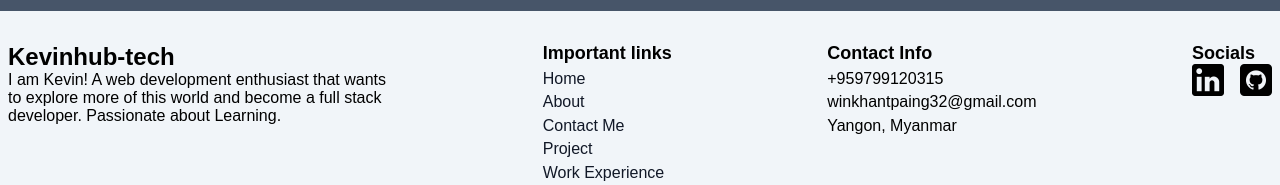
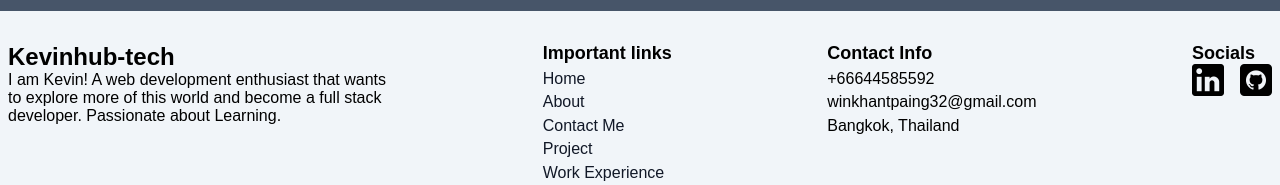
Before and after one commit to kevinhub-tech/kevinhub-tech_Portfolio, a React (Create React App) app: page / in a window 1280 px wide. Shown: the part 7205-7390 px from the top of the page. Built offline with nearby package versions, Linux system fonts and the light colour scheme; a web font is replaced by a local one.

Commit message:
footer updated

```diff
--- a/src/components/Footer/Footer.js
+++ b/src/components/Footer/Footer.js
@@ -41,13 +41,13 @@ function Footer() {
           <h2>Contact Info</h2>
           <ul>
             <li>
-              <p>+959799120315</p>
+              <p>+66644585592</p>
             </li>
             <li>
               <p>winkhantpaing32@gmail.com</p>{" "}
             </li>
             <li>
-              <p>Yangon, Myanmar</p>
+              <p>Bangkok, Thailand</p>
             </li>
           </ul>
         </div>
```
